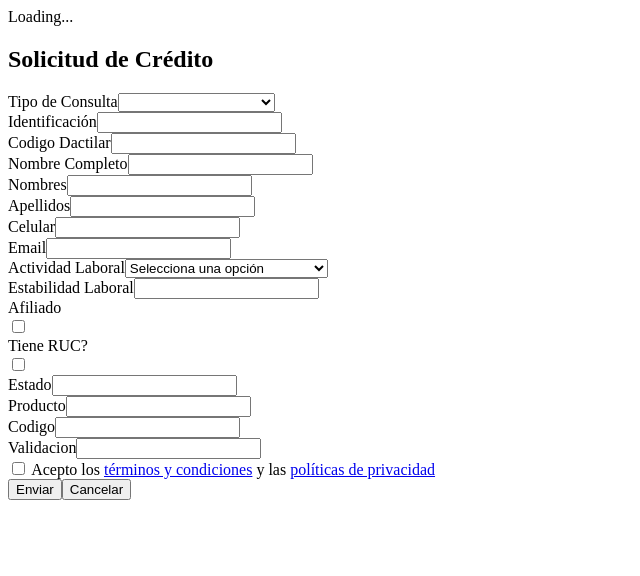
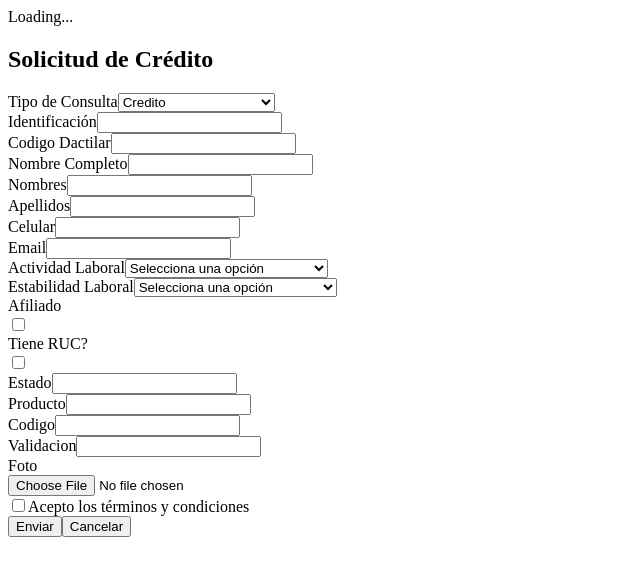
Before and after one commit to CEPE1724/RegistroCivilFront, a Next.js app: page /SolicitudCredito in a window 1280 px wide. Shown: the top 576 px of the page, without its empty margins (0-640 px from the left). Built offline with nearby package versions, Linux system fonts and the light colour scheme.

Commit message:
imagen agregada a CreditoForm

```diff
--- a/src/components/FormField.js
+++ b/src/components/FormField.js
@@ -1,6 +1,5 @@
-import React from "react";
+import React, { useState } from "react";
 import { useFormik } from "formik";
-// import LocationPicker from "./LocationPicker";
 
 const FormField = ({
   label,
@@ -9,18 +8,27 @@ const FormField = ({
   formik,
   component: Component,
   options = [],
+  onchange,
   ...props
-}) => (
+}) => {
+  const [preview, setPreview] = useState(null);
+
+  const handleFileChange = (event) => {
+    const file = event.target.files[0];
+    formik.setFieldValue(name, file);
+    if (file) {
+      setPreview(URL.createObjectURL(file));
+    }
+  };
+
+  return (
     <div className="py-2 w-full">
       <label htmlFor={name} className="text-sm block mb-1">
         {label}
       </label>
 
       {Component ? (
-      <Component
-        {...props}
-        onLocationSelect={(location) => formik.setFieldValue(name, location)}
-      />
+        <Component {...props} onLocationSelect={(location) => formik.setFieldValue(name, location)} />
       ) : type === "select" ? (
         <select
           id={name}
@@ -41,6 +49,24 @@ const FormField = ({
             <option key={option.value} value={option.value}>{option.label}</option>
           ))}
         </select>
+      ) : type === "file" ? (
+        <div>
+          <input
+            id={name}
+            name={name}
+            type="file"
+            onChange={handleFileChange}
+            onBlur={formik.handleBlur}
+            className="block w-full bg-[#F9FAFB] rounded-md border-gray-300 px-4 py-2 shadow-sm"
+            accept="image/*"
+            {...props}
+          />
+          {preview && (
+            <div className="mt-2">
+              <img src={preview} alt="Preview" className="w-32 h-32 object-cover rounded-md border" />
+            </div>
+          )}
+        </div>
       ) : type === "checkbox" ? (
         <input
           id={name}
@@ -80,11 +106,13 @@ const FormField = ({
           {...props}
         />
       )}
+
       {formik.errors[name] && formik.touched[name] && (
         <p className="text-red-500 text-xs mt-1">{formik.errors[name]}</p>
       )}
     </div>
   );
+};
 
 const ReusableForm = ({
   initialValues,
@@ -99,34 +127,20 @@ const ReusableForm = ({
   onCancel,
   columns = 1,
 }) => {
-  const formik = useFormik({
-    initialValues,
-    validationSchema,
-    onSubmit,
-  });
+  const formik = useFormik({ initialValues, validationSchema, onSubmit });
 
   return (
     <form
       onSubmit={formik.handleSubmit}
-      className={`w-full bg-white p-4 rounded-lg ${
-        columns === 2
-          ? "grid grid-cols-1 md:grid-cols-2 gap-4"
-          : "flex flex-col"
-      }`}
+      className={`w-full bg-white p-4 rounded-lg ${columns === 2 ? "grid grid-cols-1 md:grid-cols-2 gap-4" : "flex flex-col"}`}
     >
       {formConfig.map((field) => (
-        <FormField
-          key={field.name}
-          {...field}
-          formik={formik}
-		  onChange={field.onchange}
-        //   component={field.type === "location" ? LocationPicker : undefined}
-        />
+        <FormField key={field.name} {...field} formik={formik} />
       ))}
 
       {includeTermsAndConditions && (
         <div className="py-2 w-full flex flex-col md:col-span-2">
-          <label className="text-lightGrey text-xs">
+          <label className="text-xs">
             <input
               type="checkbox"
               name="acceptance"
@@ -134,32 +148,10 @@ const ReusableForm = ({
               onChange={formik.handleChange}
               onBlur={formik.handleBlur}
               checked={formik.values.acceptance}
-              className="text-fontRed accent-fontRed rounded"
-            />{" "}
-            Acepto los{" "}
-            <a
-              href="/terminos-y-condiciones"
-              className="underline"
-              target="_blank"
-              rel="noopener noreferrer"
-            >
-              términos y condiciones
-            </a>{" "}
-            y las{" "}
-            <a
-              href="/politicas-de-privacidad"
-              className="underline"
-              target="_blank"
-              rel="noopener noreferrer"
-            >
-              políticas de privacidad
-            </a>
+              className="mr-2"
+            />
+            Acepto los términos y condiciones
           </label>
-          {formik.errors.acceptance && formik.touched.acceptance && (
-            <p className="text-red-500 text-xs mt-1">
-              {formik.errors.acceptance}
-            </p>
-          )}
         </div>
       )}
 
@@ -167,14 +159,14 @@ const ReusableForm = ({
         <div className="py-2 flex flex-col md:flex-row justify-normal gap-2 md:col-span-2">
           <button
             type="submit"
-            className="rounded-full hover:shadow-md transition duration-300 ease-in-out group bg-primaryBlue text-white border border-white hover:bg-white hover:text-primaryBlue hover:border-primaryBlue transition-colors text-xs px-6 py-2.5"
+            className="rounded-full bg-blue-600 text-white px-6 py-2.5 hover:bg-blue-700 transition"
             disabled={loading}
           >
             {loading ? "Enviando..." : submitButtonText}
           </button>
           <button
             type="button"
-            className="rounded-full hover:shadow-md transition duration-300 ease-in-out group bg-gray-400 text-white border border-white hover:bg-white hover:text-gray-400 hover:border-gray-400 transition-colors text-xs px-6 py-2.5"
+            className="rounded-full bg-gray-400 text-white px-6 py-2.5 hover:bg-gray-500 transition"
             onClick={onCancel}
           >
             {cancelButtonText}
--- a/src/components/SolicitudCredito/SolicitudCreditoForm/CreditoForm.js
+++ b/src/components/SolicitudCredito/SolicitudCreditoForm/CreditoForm.js
@@ -56,7 +56,16 @@ export default function CreditoForm() {
       label: "Tipo de Consulta",
       name: "tipoConsulta",
       type: "select",
-      options: ["consulta", "consulta", "consulta"],
+	  options: [
+		{
+		  value: "credito",
+		  label: "Credito",
+		},
+		{
+		  value: "prestamo",
+		  label: "Prestamo",
+		},
+	  ]
     },
     { label: "Identificación", name: "identificacion", type: "text" },
     { label: "Codigo Dactilar", name: "codigoDactilar", type: "text" },
@@ -72,11 +81,13 @@ export default function CreditoForm() {
       options: actividadLaboral,
       onchange: (e) => handleActividadLaboralSelect(e),
     },
-	{ label: "Estabilidad Laboral",
+	{
+		label: "Estabilidad Laboral",
 		name: "estabilidadLaboral",
-		type: "text",
-		options: ["1", "2", "3"]
-	},
+		type: "select",
+		options: actividadLaboral,
+		onchange: (e) => handleActividadLaboralSelect(e),
+	  },
 	{ label: "Afiliado", name: "afiliado", type: "switch" },
     { label: "Tiene RUC?", name: "tieneRUC", type: "switch" },
 	{ label: "Estado", name: "estado", type: "int" },
@@ -87,6 +98,7 @@ export default function CreditoForm() {
 	},
 	{ label: "Codigo", name: "codigo", type: "text" },
 	{ label: "Validacion", name: "validacion", type: "text" },
+	{ label: "Foto", name: "foto", type: "file" },
   ];
 
   const validationSchema = Yup.object().shape({
```
Lines whose indentation alone changed are shown as unchanged.
